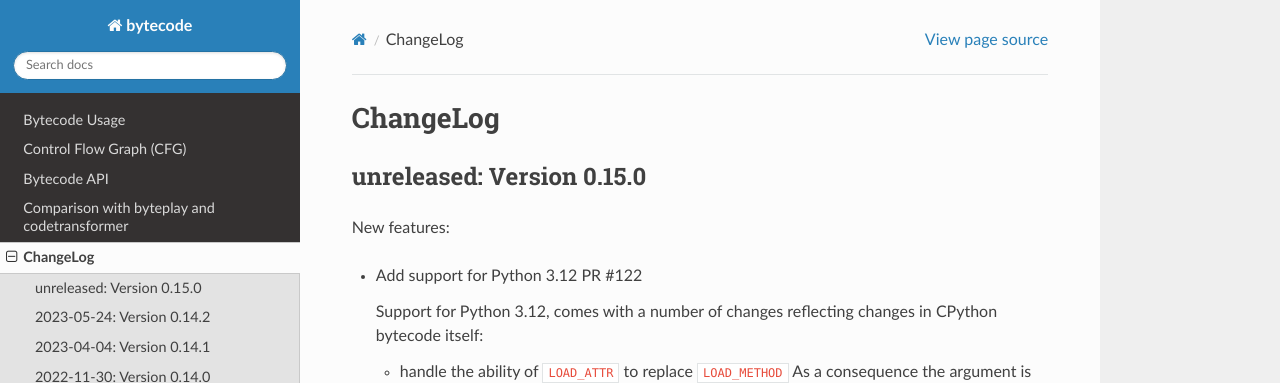
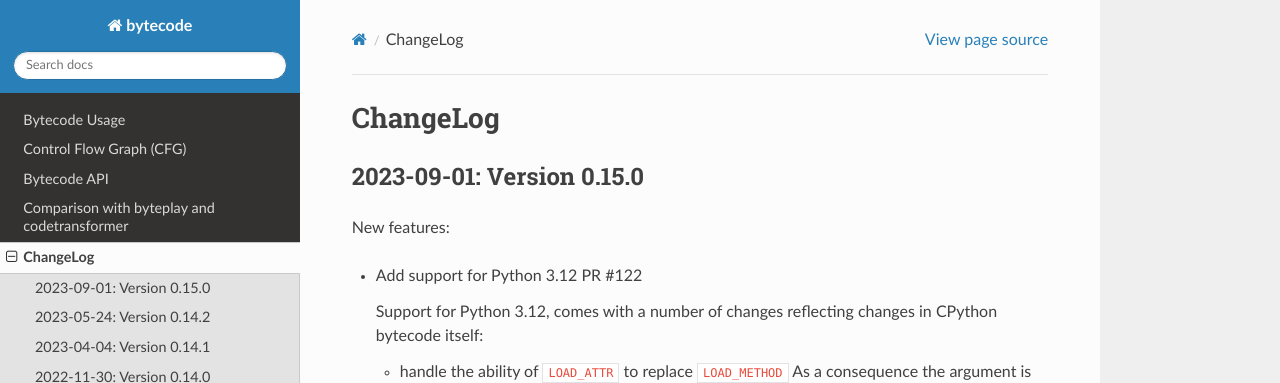
Before and after one commit to MatthieuDartiailh/bytecode, a Sphinx documentation site: the page built from doc/changelog.rst, in a window 1280 px wide and 900 px high. Shown: the top 383 px of the window. Built offline with Sphinx 7.4.7 and the Read the Docs theme 2.0.0, drawn with Linux system fonts in a browser that asks for light colours; the version number could not be read and is left out; part of the change alters nothing that is shown.

Commit message:
cut 0.15.0

```diff
--- a/doc/changelog.rst
+++ b/doc/changelog.rst
@@ -1,7 +1,7 @@
 ChangeLog
 =========
 
-unreleased: Version 0.15.0
+2023-09-01: Version 0.15.0
 --------------------------
 
 New features:
```
